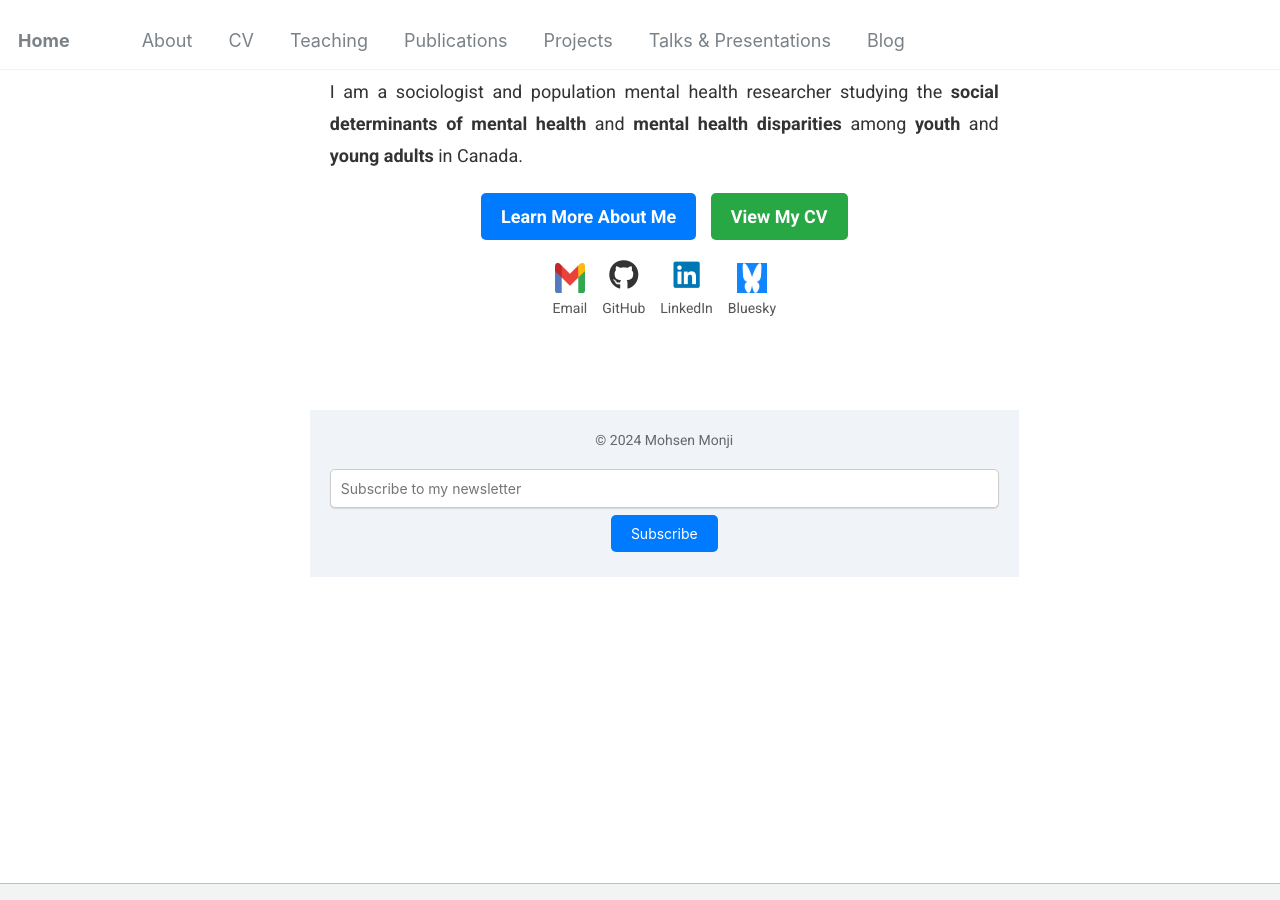
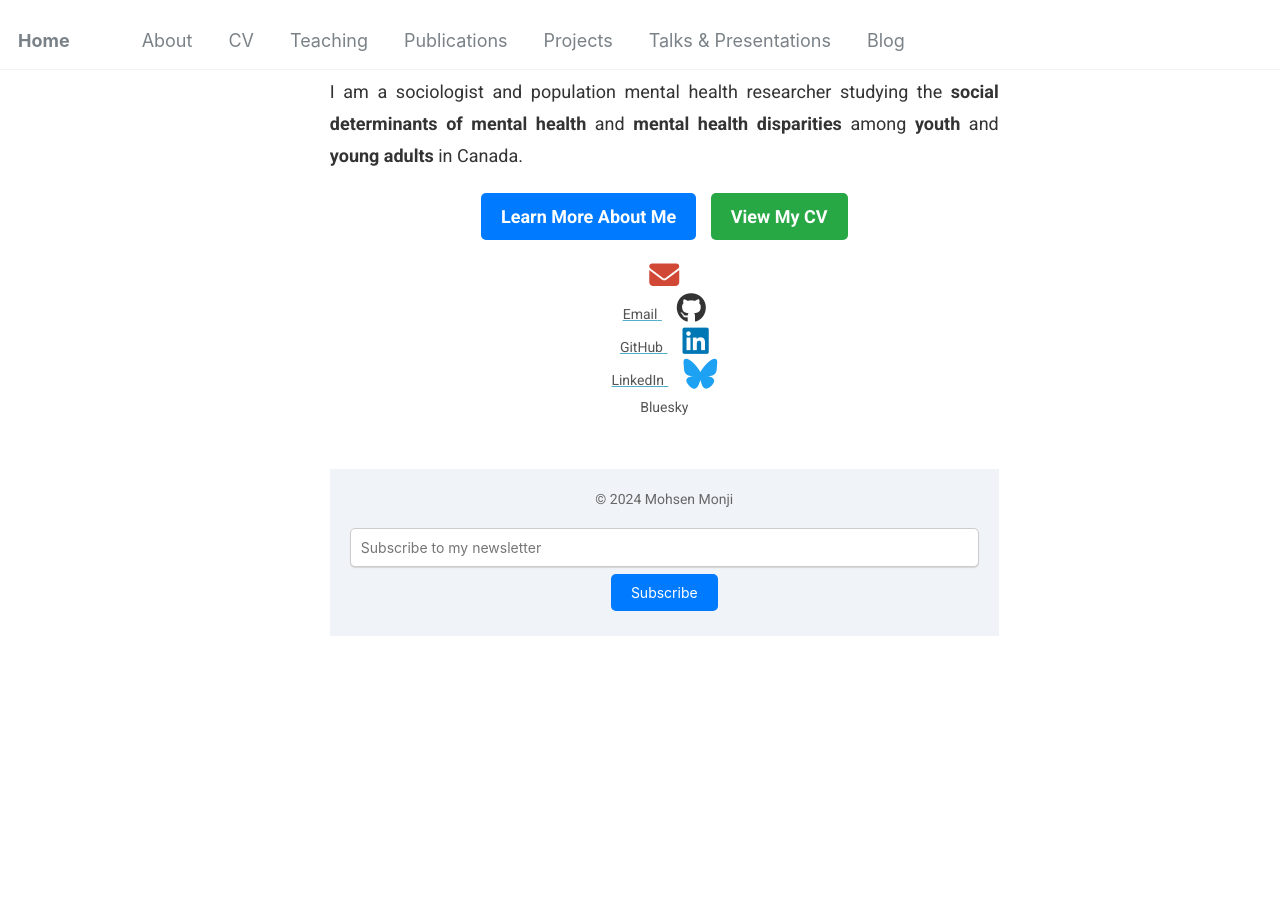
Before and after one commit to Mohsnmonji/mohsnmonji.github.io, a Jekyll site: the page built from _pages/front.md, in a window 1280 px wide and 900 px high, scrolled down 642 px. Built offline with Jekyll 4.4.1, drawn with Linux system fonts in a browser that asks for light colours.

Commit message:
Update front.md

```diff
--- a/_pages/front.md
+++ b/_pages/front.md
@@ -34,34 +34,32 @@ hide_avatar: true
     <a href="/curriculum/" style="display: inline-block; padding: 10px 20px; background-color: #28A745; color: white; text-decoration: none; border-radius: 5px; font-weight: bold;">View My CV</a>
   </div>
 
-  <!-- Social Media Links -->
   <div style="margin-bottom: 20px;">
-    <div style="display: inline-block; text-align: center; margin-right: 15px;">
-      <a href="mailto:mohsen.monji@concordia.ca" target="_blank" style="text-decoration: none;">
-        <img src="images/Gmail.PNG" alt="Gmail" style="width: 30px; height: 30px;"><br>
-        <span style="font-size: 14px; color: #555;">Email</span>
-      </a>
-    </div>
-    <div style="display: inline-block; text-align: center; margin-right: 15px;">
-      <a href="https://github.com/Mohsnmonji" target="_blank" style="text-decoration: none;">
-        <i class="fab fa-github" style="color: #333; font-size: 30px;"></i><br>
-        <span style="font-size: 14px; color: #555;">GitHub</span>
-      </a>
-    </div>
-    <div style="display: inline-block; text-align: center; margin-right: 15px;">
-      <a href="https://www.linkedin.com/in/mohsen-monji-0a3a37269" target="_blank" style="text-decoration: none;">
-        <i class="fab fa-linkedin" style="color: #0077B5; font-size: 30px;"></i><br>
-        <span style="font-size: 14px; color: #555;">LinkedIn</span>
-      </a>
-    </div>
-    <div style="display: inline-block; text-align: center;">
-      <a href="https://bsky.app/profile/mohsenmonji.bsky.social" target="_blank" style="text-decoration: none;">
-        <img src="images/Bluesky.PNG" alt="Bluesky" style="width: 30px; height: 30px;"><br>
-        <span style="font-size: 14px; color: #555;">Bluesky</span>
-      </a>
-    </div>
-  </div>
+  <!-- Email -->
+  <a href="mailto:{{ site.social_links.email }}" target="_blank" style="margin-right: 15px;">
+    <i class="fas fa-envelope" style="color: #D14836; font-size: 30px;"></i><br>
+    <span style="font-size: 14px; color: #555;">Email</span>
+  </a>
+
+  <!-- GitHub -->
+  <a href="{{ site.social_links.github }}" target="_blank" style="margin-right: 15px;">
+    <i class="fab fa-github" style="color: #333; font-size: 30px;"></i><br>
+    <span style="font-size: 14px; color: #555;">GitHub</span>
+  </a>
+
+  <!-- LinkedIn -->
+  <a href="{{ site.social_links.linkedin }}" target="_blank" style="margin-right: 15px;">
+    <i class="fab fa-linkedin" style="color: #0077B5; font-size: 30px;"></i><br>
+    <span style="font-size: 14px; color: #555;">LinkedIn</span>
+  </a>
+
+  <!-- Bluesky -->
+  <a href="{{ site.social_links.bluesky }}" target="_blank" style="text-decoration: none;">
+    <i class="fab fa-bluesky" style="color: #1DA1F2; font-size: 30px;"></i><br>
+    <span style="font-size: 14px; color: #555;">Bluesky</span>
+  </a>
 </div>
+
 
 <!-- Footer -->
 <footer style="margin-top: 50px; text-align: center; padding: 20px; background: #f0f4f8;">
```
